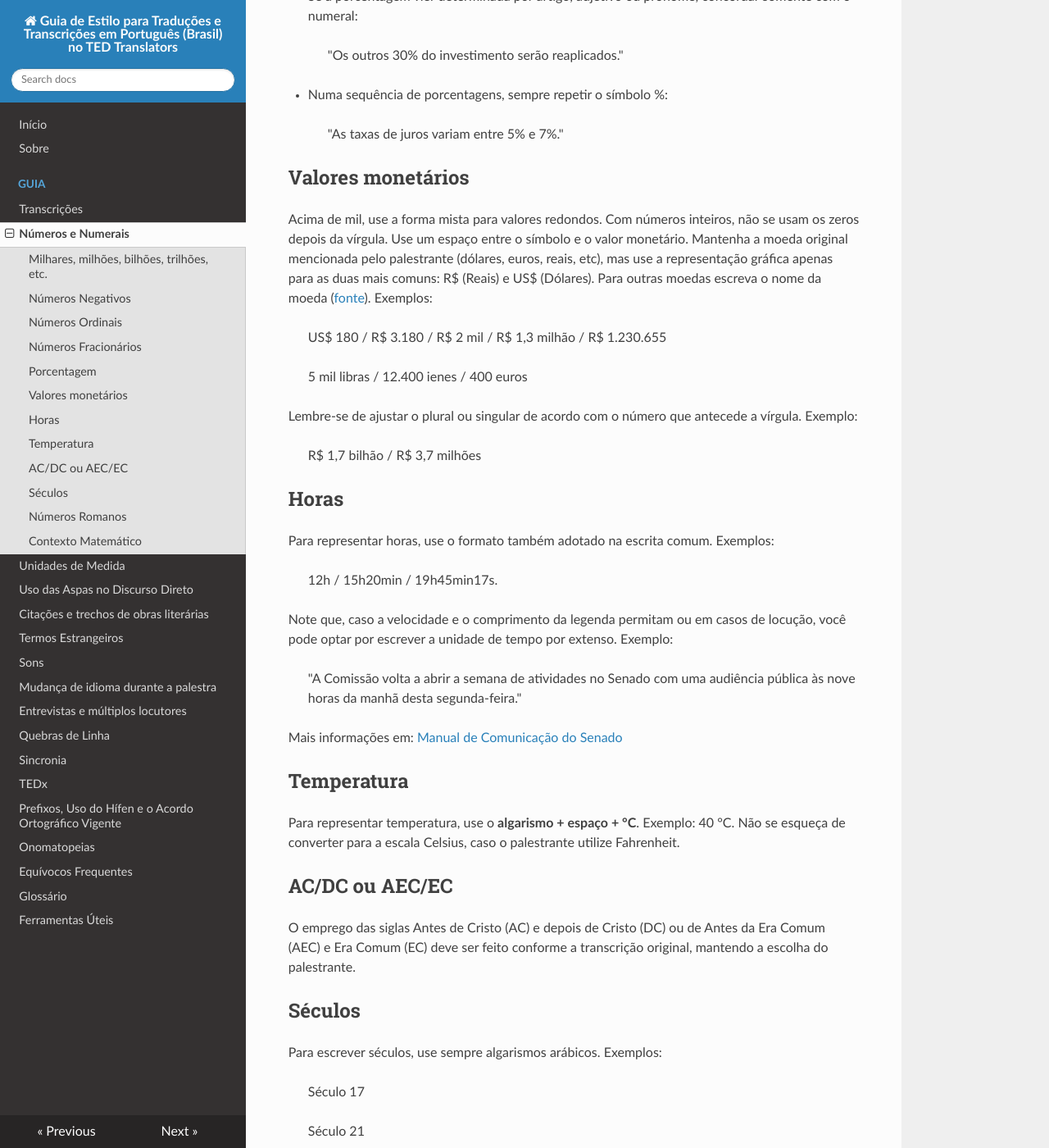
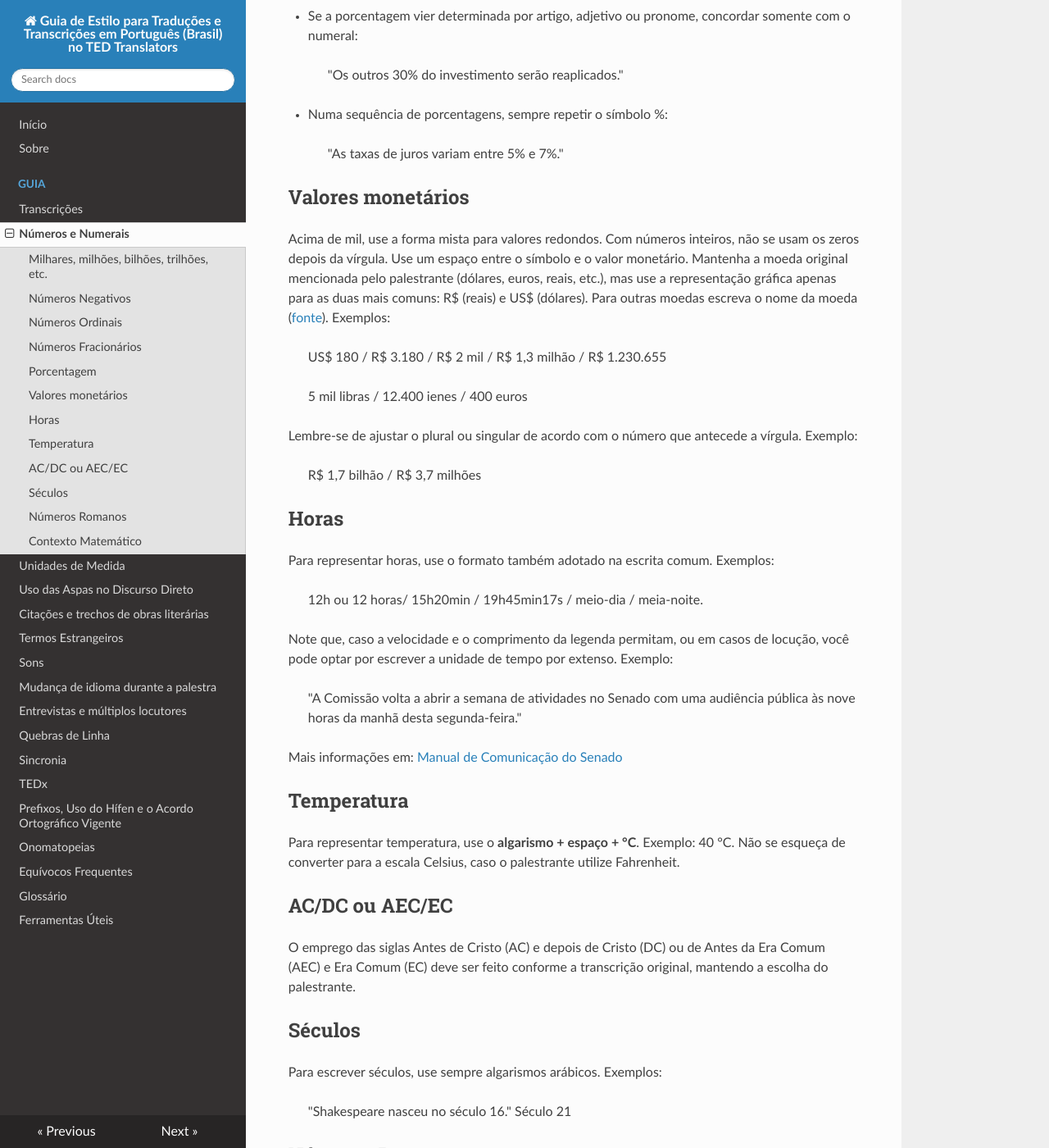
Before and after one commit to tupaschoal/TED-Translators_PT-BR_Styleguide, an MkDocs documentation site: the page built from docs/numeros_numerais.md, in a window 1280 px wide and 1400 px high, scrolled down 2328 px. Shown: the whole window at 82% size. Built offline with MkDocs 1.6.1, drawn with Linux system fonts in a browser that asks for light colours; nearby versions of some CDN libraries; old or Windows-style settings are respelled for this version of MkDocs; some of the changed text lies outside the part shown.

```diff
--- a/docs/numeros_numerais.md
+++ b/docs/numeros_numerais.md
@@ -15,23 +15,25 @@
 
 > "O último evento será no dia 2 de março de 2015."
 
-Quando houver números a partir de 11 em início de frase, escreva-os por extenso, ou reescreva a frase em português, de forma que o algarismo possa aparecer em outra parte da frase.  Exemplos:
+Quando houver números a partir de 11 em início de frase, escreva-os por extenso, ou reescreva a frase em português, de forma que o algarismo possa aparecer em outra parte da frase. Exemplos:
 
-> "Vinte e cinco por cento dos alunos faltaram hoje. (Em vez de: 25% dos alunos faltaram hoje)"
+> "Vinte e cinco por cento dos alunos faltaram hoje." (Em vez de: 25% dos alunos faltaram hoje)"
+Ou reescreva a frase:"
+"Faltaram hoje 25% dos alunos."
+> "Mil e quinhentos ingressos foram vendidos aos torcedores." / Foram vendidos 1,5 mil ingressos aos torcedores."
 
-> "Mil e quinhentos ingressos foram vendidos aos torcedores. / Venderam 1,5 mil ingressos aos torcedores."
-
-> "Quinze pessoas se salvaram/foram salvas. Ou: Salvaram-se 15 pessoas/Salvaram 15 pessoas."
-
+> "Quinze pessoas se salvaram/foram salvas. Ou: "Salvaram-se 15 pessoas"/"Foram salvas 15 pessoas".
 ## Milhares, milhões, bilhões, trilhões, etc.
 
 A partir de mil, para facilitar a leitura, escreva sempre "mil", "milhões", "bilhões" e "trilhões", deixando a primeira parte em algarismos. Não use "1 mil", apenas "mil". Por exemplo:
 
 - 4 mil (em vez de 4.000)
 
-- Mil (em vez de 1 mil)
+- mil (em vez de 1 mil)
 
 - 1,2 mil
+
+- 1 milhão
 
 - 45 milhões
 
@@ -95,7 +97,7 @@
 
 
 ## Valores monetários
-Acima de mil, use a forma mista para valores redondos. Com números inteiros, não se usam os zeros depois da vírgula. Use um espaço entre o símbolo e o valor monetário. Mantenha a moeda original mencionada pelo palestrante (dólares, euros, reais, etc), mas use a representação gráfica apenas para as duas mais comuns: R$ (Reais) e US$ (Dólares). Para outras moedas escreva o nome da moeda ([fonte](http://www12.senado.leg.br/manualdecomunicacao/redacao-e-estilo/estilo/moeda)). Exemplos:
+Acima de mil, use a forma mista para valores redondos. Com números inteiros, não se usam os zeros depois da vírgula. Use um espaço entre o símbolo e o valor monetário. Mantenha a moeda original mencionada pelo palestrante (dólares, euros, reais, etc.), mas use a representação gráfica apenas para as duas mais comuns: R$ (reais) e US$ (dólares). Para outras moedas escreva o nome da moeda ([fonte](http://www12.senado.leg.br/manualdecomunicacao/redacao-e-estilo/estilo/moeda)). Exemplos:
 
 > US$ 180 / R$ 3.180 / R$ 2 mil / R$ 1,3 milhão / R$ 1.230.655
 
@@ -109,10 +111,10 @@
 ## Horas
 Para representar horas, use o formato também adotado na escrita comum. Exemplos:
 
-> 12h / 15h20min / 19h45min17s.
+> 12h ou 12 horas/ 15h20min / 19h45min17s / meio-dia / meia-noite.
 
 
-Note que, caso a velocidade e o comprimento da legenda permitam ou em casos de locução, você pode optar por escrever a unidade de tempo por extenso. Exemplo:
+Note que, caso a velocidade e o comprimento da legenda permitam, ou em casos de locução, você pode optar por escrever a unidade de tempo por extenso. Exemplo:
 
 > "A Comissão volta a abrir a semana de atividades no Senado com uma audiência pública às nove horas da manhã desta segunda-feira."
 
@@ -130,13 +132,12 @@
 ## Séculos
 Para escrever séculos, use sempre algarismos arábicos. Exemplos:
 
-> Século 17
-
+> "Shakespeare nasceu no século 16."
 > Século 21
 
 
 ## Números Romanos
-Como recomenda o manual de comunicação da Secom, use-os apenas em nomes de papas, reis e nobres e na transcrição de textos de lei. Exemplos:
+Como recomenda o manual de comunicação da Secom, use-os sempre em forma de algarismos e apenas em nomes de papas, reis e nobres e na transcrição de textos de lei. Exemplos:
 
 > "A Lei Áurea foi assinada pela princesa Isabel, em nome do imperador dom Pedro II."
 
```
